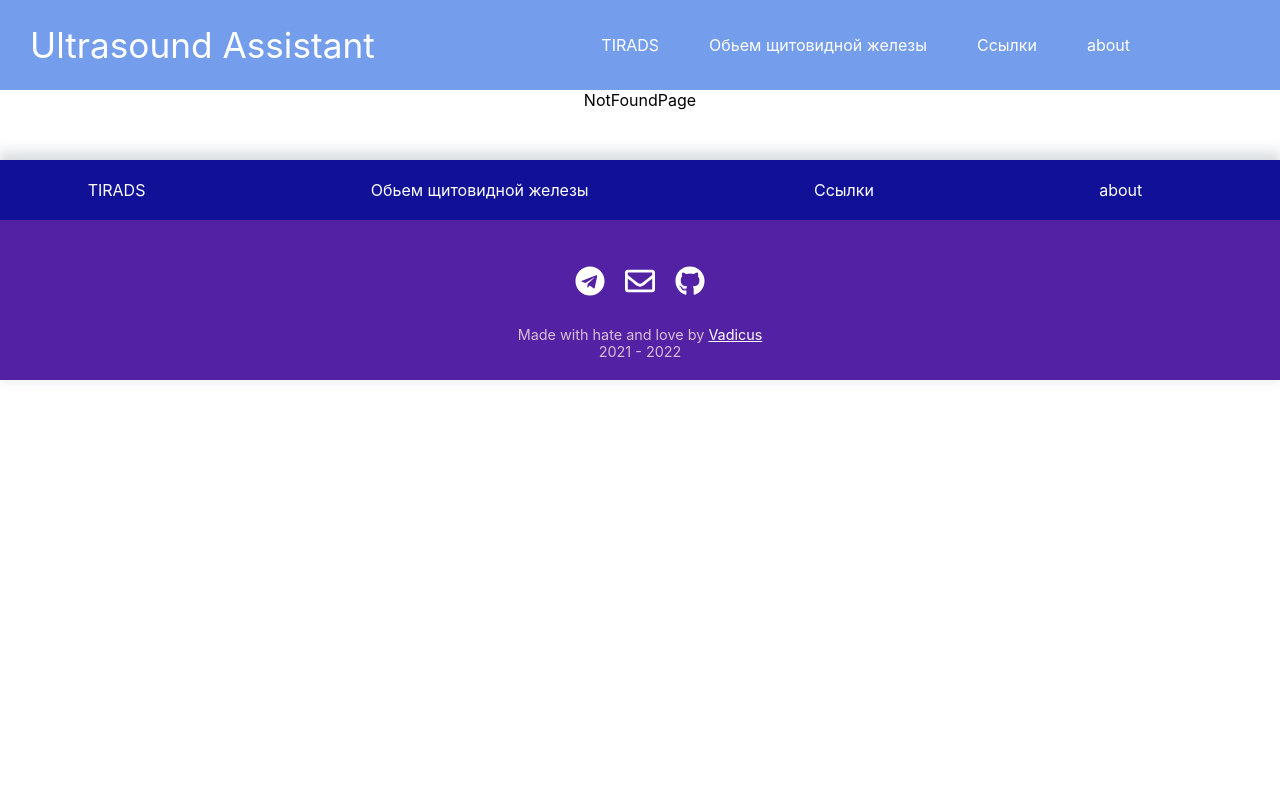
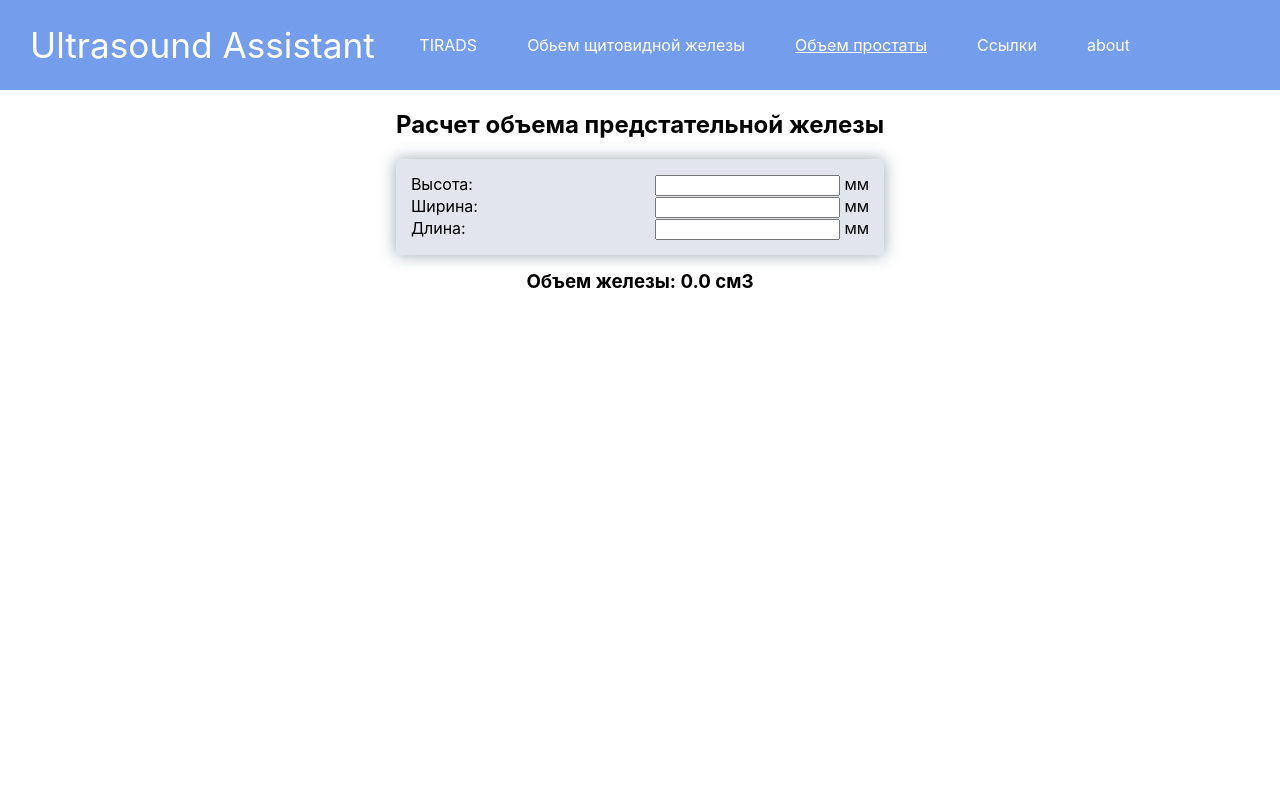
Before and after one commit to vadicusrad/acr-tirads, a React (Create React App) app: page /prostate_volume in a window 1280 px wide. Shown: the top 800 px of the page. Built offline with nearby package versions, Linux system fonts and the light colour scheme.

Commit message:
Added prostate volume calculating function

```diff
--- a/src/App.js
+++ b/src/App.js
@@ -7,6 +7,7 @@ import Tirads from "./Components/Tirads/Tirads";
 import NotFoundPage from "./Components/NotFoundPage/NotFoundPage";
 import Layout from "./Components/Layout/Layout";
 import TirVolume from "./Components/TirVolume/TirVolume";
+import ProstateVolumeCalc from "./Components/ProstateVolumeCalc/ProstateVolumeCalc";
 
 function App() {
   const [compositionCount, setCompositionCount] = useState(0);
@@ -52,6 +53,7 @@ function App() {
             }
           />
           <Route path="tireoid_volume" element={<TirVolume />} />
+          <Route path="prostate_volume" element={<ProstateVolumeCalc />} />
           <Route path="about" element={<About />} />
           <Route path="links" element={<Links />} />
 
--- /dev/null
+++ b/src/Components/CommonVolumeCalc/CommonVolumeCalc.js
@@ -0,0 +1,11 @@
+function CommonVolumeCalc(obj) {
+  let newResult = 0.52;
+  for (let key in obj) {
+    newResult *= obj[key];
+  }
+  newResult = (newResult / 1000).toFixed(1);
+
+  return <span>{newResult}</span>;
+}
+
+export default CommonVolumeCalc;
--- a/src/Components/Navbar/Navbar.js
+++ b/src/Components/Navbar/Navbar.js
@@ -21,6 +21,11 @@ function Navbar() {
         <li>
           <NavLink className="navbar-link" to="/tireoid_volume">
             Обьем щитовидной железы
+          </NavLink>
+        </li>
+        <li>
+          <NavLink className="navbar-link" to="/prostate_volume">
+            Объем простаты
           </NavLink>
         </li>
         <li>
@@ -65,6 +70,15 @@ function Navbar() {
             <NavLink
               onClick={() => toggleBurgerMenu()}
               className="navbar-burger-link"
+              to="/prostate_volume"
+            >
+              Объем простаты
+            </NavLink>
+          </li>
+          <li>
+            <NavLink
+              onClick={() => toggleBurgerMenu()}
+              className="navbar-burger-link"
               to="/links"
             >
               Ссылки
--- /dev/null
+++ b/src/Components/ProstateVolumeCalc/ProstateVolumeCalc.css
@@ -0,0 +1,20 @@
+.prostateVolumeCalc-inputs {
+  display: flex;
+  flex-direction: column;
+  align-items: center;
+  background: rgba(120, 135, 163, 0.212);
+  box-shadow: 0px 0px 15px 0px rgb(34 60 80 / 44%);
+  padding: 15px;
+}
+
+label {
+  display: flex;
+  justify-content: space-between;
+  width: 100%;
+}
+
+.prostateVolumeCalc-result {
+  display: flex;
+  justify-content: center;
+  padding: 15px;
+}
--- /dev/null
+++ b/src/Components/ProstateVolumeCalc/ProstateVolumeCalc.js
@@ -0,0 +1,65 @@
+import "./ProstateVolumeCalc.css";
+import CommonVolumeCalc from "../CommonVolumeCalc/CommonVolumeCalc";
+import { useState } from "react";
+
+function ProstateVolumeCalc() {
+  const [prostateParams, setProstateParams] = useState({});
+
+  function handleSetState(e) {
+    const name = e.target.name;
+    const value = e.target.value;
+    let newStateObj = Object.assign({}, prostateParams);
+    newStateObj[name] = value;
+    setProstateParams(newStateObj);
+  }
+
+  return (
+    <div className="component prostateVolumeCalc">
+      <h2 className="component-title">Расчет объема предстательной железы</h2>
+      <div className="prostateVolumeCalc-inputs">
+        <label htmlFor="prostateVolumeCalc-hight">
+          <span>Высота:</span>
+          <span>
+            <input
+              onChange={(e) => handleSetState(e)}
+              name="prostate-hight"
+              id="prostateVolumeCalc-hight"
+              type="number"
+            />{" "}
+            мм
+          </span>
+        </label>
+        <label htmlFor="prostateVolumeCalc-width">
+          <span>Ширина:</span>
+          <span>
+            <input
+              onChange={(e) => handleSetState(e)}
+              name="prostate-width"
+              id="prostateVolumeCalc-width"
+              type="number"
+            />{" "}
+            мм
+          </span>
+        </label>
+        <label htmlFor="prostateVolumeCalc-length">
+          <span>Длина:</span>
+          <span>
+            {" "}
+            <input
+              onChange={(e) => handleSetState(e)}
+              name="prostate-length"
+              id="prostateVolumeCalc-length"
+              type="number"
+            />{" "}
+            мм
+          </span>
+        </label>
+      </div>
+      <div className="prostateVolumeCalc-result">
+        <h3>Объем железы: {CommonVolumeCalc(prostateParams)} см3</h3>
+      </div>
+    </div>
+  );
+}
+
+export default ProstateVolumeCalc;
--- a/src/Components/Tirads/Tirads.css
+++ b/src/Components/Tirads/Tirads.css
@@ -1,6 +1,5 @@
 .tirads {
   display: flex;
   flex-direction: column;
-  justify-content: center;
   align-items: center;
 }
```
